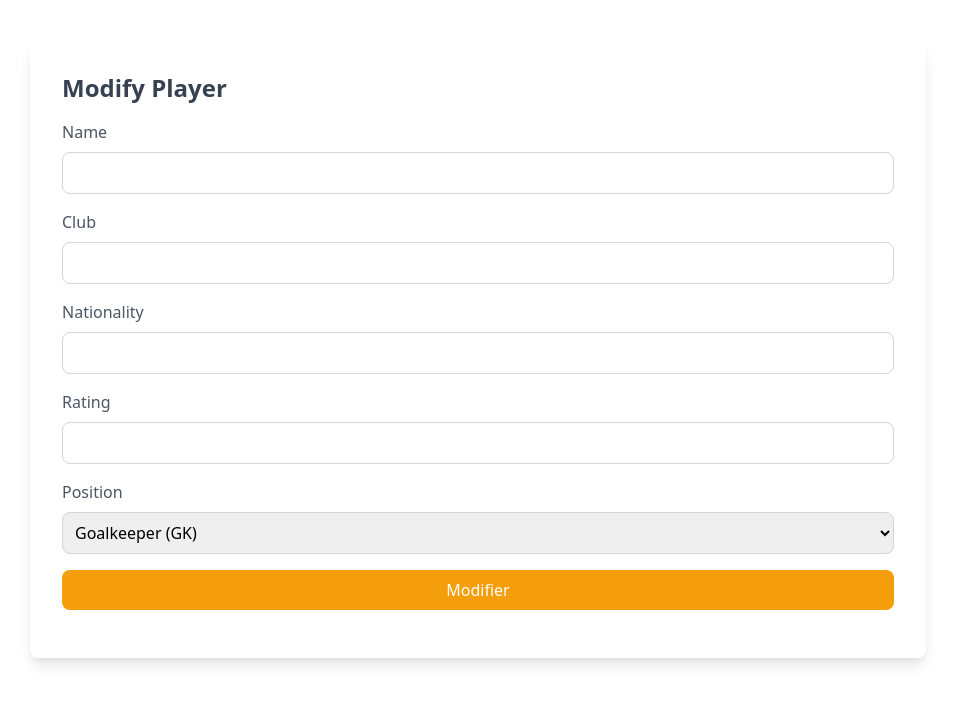
After one commit to YahyaAf/oop, a PHP site: page /Brief/crud/update.php in a window 1280 px wide. The commit adds this page. Shown: the top 704 px of the page, without its empty margins (162-1117 px from the left). Run offline with PHP 8.4, Linux system fonts and the light colour scheme; tables that the repository leaves empty or names only in its code hold one stand-in row (values such as "Sample post"); data that the repository does not hold is empty; some libraries are stand-ins or nearby versions.

Commit message:
ajouter la modification d'un joueur

```diff
--- a/Brief/crud/Player.php
+++ b/Brief/crud/Player.php
@@ -15,7 +15,6 @@ class Player {
         $this->conn = $db;
     }
 
-    // Créer un joueur
     public function create() {
         $query = "INSERT INTO " . $this->table_name . " SET name=:name, club=:club, nationality=:nationality, rating=:rating, position=:position";
 
@@ -34,7 +33,6 @@ class Player {
         return false;
     }
 
-    // Récupérer tous les joueurs
     public function read() {
         $query = "SELECT id, name, club, nationality, rating, position FROM " . $this->table_name;
 
@@ -44,7 +42,6 @@ class Player {
         return $stmt;
     }
 
-    // Supprimer un joueur
     public function delete() {
         $query = "DELETE FROM " . $this->table_name . " WHERE id = :id";
 
@@ -58,7 +55,6 @@ class Player {
         return false;
     }
 
-    // Mettre à jour un joueur
     public function update() {
         $query = "UPDATE " . $this->table_name . " SET name = :name, club = :club, nationality = :nationality, rating = :rating, position = :position WHERE id = :id";
 
@@ -77,6 +73,28 @@ class Player {
 
         return false;
     }
+
+    public function readOne() {
+        $query = "SELECT id, name, club, nationality, rating, position FROM " . $this->table_name . " WHERE id = :id LIMIT 0,1";
+
+        $stmt = $this->conn->prepare($query);
+        $stmt->bindParam(":id", $this->id);
+
+        $stmt->execute();
+
+        $row = $stmt->fetch(PDO::FETCH_ASSOC);
+
+        if ($row) {
+            $this->name = $row['name'];
+            $this->club = $row['club'];
+            $this->nationality = $row['nationality'];
+            $this->rating = $row['rating'];
+            $this->position = $row['position'];
+            return $row;
+        }
+
+        return null;
+    }
 }
 
 ?>
--- /dev/null
+++ b/Brief/crud/update.php
@@ -0,0 +1,104 @@
+<!DOCTYPE html>
+<html lang="en">
+<head>
+    <meta charset="UTF-8">
+    <meta name="viewport" content="width=device-width, initial-scale=1.0">
+    <link href="https://cdn.jsdelivr.net/npm/tailwindcss@2.1.2/dist/tailwind.min.css" rel="stylesheet">
+    <title>Modify Player</title>
+</head>
+<body>
+<?php
+include_once '../connexion/Database.php';
+include_once 'Player.php';
+
+$database = new Database();
+$db = $database->getConnection();
+
+$player = new Player($db);
+
+if (isset($_GET['id'])) {
+    $player->id = $_GET['id'];
+    $result = $player->readOne();
+
+    if ($result) {
+        $name = $result['name'];
+        $club = $result['club'];
+        $nationality = $result['nationality'];
+        $rating = $result['rating'];
+        $position = $result['position'];
+    } else {
+        echo "<p class='text-red-500'>Player not found!</p>";
+        exit();
+    }
+}
+
+if ($_SERVER['REQUEST_METHOD'] == 'POST') {
+    $player->name = $_POST['name'];
+    $player->club = $_POST['club'];
+    $player->nationality = $_POST['nationality'];
+    $player->rating = $_POST['rating'];
+    $player->position = $_POST['position'];
+
+    if ($player->update()) {
+        echo "<p class='text-green-500'>Player updated successfully!</p>";
+        header("Location: ../players.php");
+        exit();
+    } else {
+        echo "<p class='text-red-500'>Error updating player!</p>";
+    }
+}
+?>
+<div class="max-w-4xl mx-auto mt-10 p-8 bg-white shadow-lg rounded-lg">
+    <h2 class="text-2xl font-semibold text-gray-700 mb-4">Modify Player</h2>
+
+    <form action="" method="POST">
+        <!-- Name -->
+        <div class="mb-4">
+            <label for="name" class="block text-gray-600 font-medium">Name</label>
+            <input type="text" id="name" name="name" value="<?php echo htmlspecialchars($name); ?>" class="mt-2 p-2 w-full border border-gray-300 rounded-lg" required>
+        </div>
+
+        <!-- Club -->
+        <div class="mb-4">
+            <label for="club" class="block text-gray-600 font-medium">Club</label>
+            <input type="text" id="club" name="club" value="<?php echo htmlspecialchars($club); ?>" class="mt-2 p-2 w-full border border-gray-300 rounded-lg" required>
+        </div>
+
+        <!-- Nationality -->
+        <div class="mb-4">
+            <label for="nationality" class="block text-gray-600 font-medium">Nationality</label>
+            <input type="text" id="nationality" name="nationality" value="<?php echo htmlspecialchars($nationality); ?>" class="mt-2 p-2 w-full border border-gray-300 rounded-lg" required>
+        </div>
+
+        <!-- Rating -->
+        <div class="mb-4">
+            <label for="rating" class="block text-gray-600 font-medium">Rating</label>
+            <input type="number" id="rating" name="rating" value="<?php echo htmlspecialchars($rating); ?>" class="mt-2 p-2 w-full border border-gray-300 rounded-lg" required>
+        </div>
+
+        <!-- Position -->
+        <div class="mb-4">
+            <label for="position" class="block text-gray-600 font-medium">Position</label>
+            <select id="position" name="position" class="mt-2 p-2 w-full border border-gray-300 rounded-lg" required>
+                <option value="GK" <?php echo $position == 'GK' ? 'selected' : ''; ?>>Goalkeeper (GK)</option>
+                <option value="LB" <?php echo $position == 'LB' ? 'selected' : ''; ?>>Left Back (LB)</option>
+                <option value="CBL" <?php echo $position == 'CBL' ? 'selected' : ''; ?>>Center Back Left (CBL)</option>
+                <option value="CBR" <?php echo $position == 'CBR' ? 'selected' : ''; ?>>Center Back Right (CBR)</option>
+                <option value="RB" <?php echo $position == 'RB' ? 'selected' : ''; ?>>Right Back (RB)</option>
+                <option value="CML" <?php echo $position == 'CML' ? 'selected' : ''; ?>>Central Midfield Left (CML)</option>
+                <option value="DMF" <?php echo $position == 'DMF' ? 'selected' : ''; ?>>Defensive Midfielder (DMF)</option>
+                <option value="CMR" <?php echo $position == 'CMR' ? 'selected' : ''; ?>>Central Midfield Right (CMR)</option>
+                <option value="LW" <?php echo $position == 'LW' ? 'selected' : ''; ?>>Left Wing (LW)</option>
+                <option value="ST" <?php echo $position == 'ST' ? 'selected' : ''; ?>>Striker (ST)</option>
+                <option value="RW" <?php echo $position == 'RW' ? 'selected' : ''; ?>>Right Wing (RW)</option>
+            </select>
+        </div>
+
+        <!-- Submit Button -->
+        <div class="mb-4">
+            <button type="submit" class="w-full bg-yellow-500 text-white py-2 rounded-lg hover:bg-blue-600">Modifier</button>
+        </div>
+    </form>
+</div>
+</body>
+</html>
--- a/Brief/players.php
+++ b/Brief/players.php
@@ -101,7 +101,6 @@ $stmt = $player->read();
         </div>
     </form>
 
-    <!-- Table to display players -->
     <h2 class="text-xl font-semibold text-gray-700 mb-4">Player List</h2>
     <table class="min-w-full table-auto border-collapse">
         <thead>
@@ -123,7 +122,7 @@ $stmt = $player->read();
                     <td class="py-2 px-4 border border-gray-300"><?php echo $row['rating']; ?></td>
                     <td class="py-2 px-4 border border-gray-300"><?php echo $row['position']; ?></td>
                     <td class="py-2 px-4 border border-gray-300">
-                        <a href="update.php?id=<?php echo $row['id']; ?>" class="text-blue-500">Update</a> |
+                        <a href="crud/update.php?id=<?php echo $row['id']; ?>" class="text-blue-500">Update</a> |
                         <a href="players.php?delete_id=<?php echo $row['id']; ?>" class="text-red-500">Delete</a>
                     </td>
                 </tr>
```
